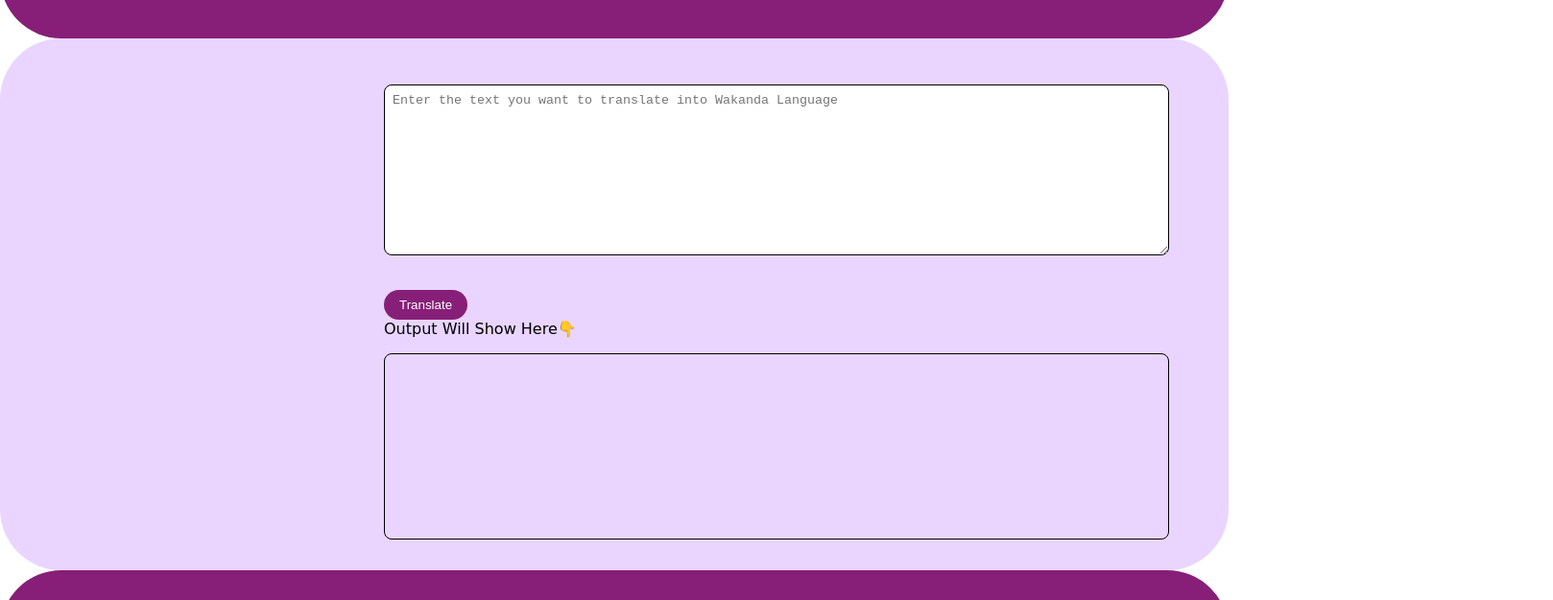
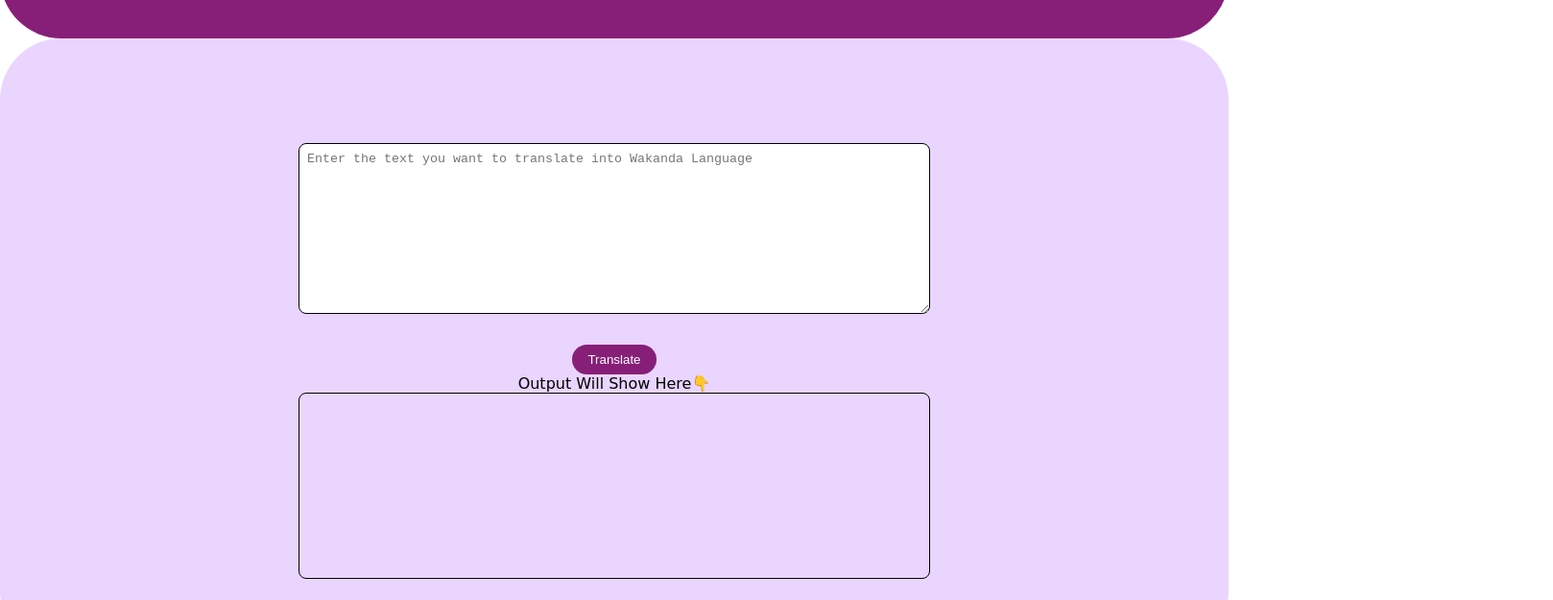
Before and after one commit to Naughtdefender/NeoG-Camp-Valkyrie-Speak, a plain HTML site: page index.html in a window 1280 px wide. Shown: the part 92-717 px from the top of the page at 96% size, 1618 px wide, since content can reach past the window. Drawn offline with Linux system fonts and the light colour scheme; a web font is replaced by a local one.

Commit message:
Finalyzed

```diff
--- a/index.html
+++ b/index.html
@@ -13,15 +13,15 @@
       </div>
     </header>
     <section class="section">
-      <div class="container">
-        <textarea
-          id="text-input"
-          placeholder="Enter the text you want to translate into Wakanda Language"
-        ></textarea>
+      <textarea
+        id="text-input"
+        placeholder="Enter the text you want to translate into Wakanda Language"
+      ></textarea>
+      <div>
         <button id="btn-translate">Translate</button>
-        <div class="output-text">Output Will Show Here👇</div>
-        <div id="output"></div>
       </div>
+      <div class="output-text">Output Will Show Here👇</div>
+      <div id="output"></div>
     </section>
     <footer class="footer">
       <div class="footer-text">
--- a/styles.css
+++ b/styles.css
@@ -1,25 +1,25 @@
 /* @import url('https://fonts.googleapis.com/css2?family=Fasthand&display=swap'); */
-@import url('https://fonts.googleapis.com/css2?family=Mate:ital@1&family=Open+Sans:ital,wght@1,300&family=Sacramento&display=swap');
-
+@import url("https://fonts.googleapis.com/css2?family=Mate:ital@1&family=Open+Sans:ital,wght@1,300&family=Sacramento&display=swap");
 
 :root {
-    --primary-color: #871F78;
+  --primary-color: #871f78;
   --mid-color: #e9d5ff;
 }
 body {
-    margin: auto;
-    font-family: 'Mate', cursive;
+  margin: 0px;
+  font-family: "Mate", cursive;
 }
 
 /* Textbox */
 
 textarea {
-    width: 50rem;
+  width: 40rem;
   height: 10rem;
   border-radius: 0.5rem;
   border: 1px solid #000000;
   padding: 0.5rem;
-    margin: 2rem 25rem;
+  align-items: center;
+  margin: 2rem auto; /* Updated to use 'auto' for left and right margins */
 }
 
 /**Container**/
@@ -32,60 +32,56 @@ h1 {
   color: var(--mid-color);
 }
 
-header{
+header {
   background-color: var(--primary-color);
   border-bottom-left-radius: 4rem;
   border-bottom-right-radius: 4rem;
 }
 
-/* Section */
-
 section {
-
+  display: flex;
+  flex-direction: column;
+  align-items: center;
+  justify-content: center;
+  height: 80vh;
   background-color: var(--mid-color);
   border-radius: 4rem;
-
-
 }
-
 
 /* button */
 button {
-
   padding: 0.5rem 1rem;
   border-radius: 1rem;
   background-color: var(--primary-color);
   color: white;
   border: none;
-    margin: 0rem 25rem;
+  margin: 0 auto;
+  display: block;
 }
 
 /* Button */
-.translate-btn{
-    margin-left: 0rem 25rem;
-    margin-bottom: 1rem;
+button .btn-translate {
+  padding-bottom: 1rem;
+  margin: 0 auto;
 }
 /* output */
 #output {
-    width: 49rem;
+  width: 39rem;
   height: 10rem;
   border-radius: 0.5rem;
   border: 1px solid #000000;
   padding: 1rem;
-    margin: 1rem 25rem;
+  margin: 0 auto; /* Updated to use 'auto' for left and right margins */
 }
-
 .output-text {
-    margin: 0rem 25rem;
+  text-align: center;
 }
 
 /* footer */
 footer {
-
   background-color: var(--primary-color);
   border-top-left-radius: 4rem;
   border-top-right-radius: 4rem;
-
 }
 
 .footer-text {
@@ -95,16 +91,12 @@ footer {
   color: var(--mid-color);
 }
 
-
-
-
 /* link*/
 .link {
   text-decoration: none;
   padding: 1rem 5rem;
   font-size: 1.5rem;
   -webkit-text-fill-color: var(--mid-color);
-
 }
 
 .list-non-bullet {
```
Lines whose indentation alone changed are shown as unchanged.
